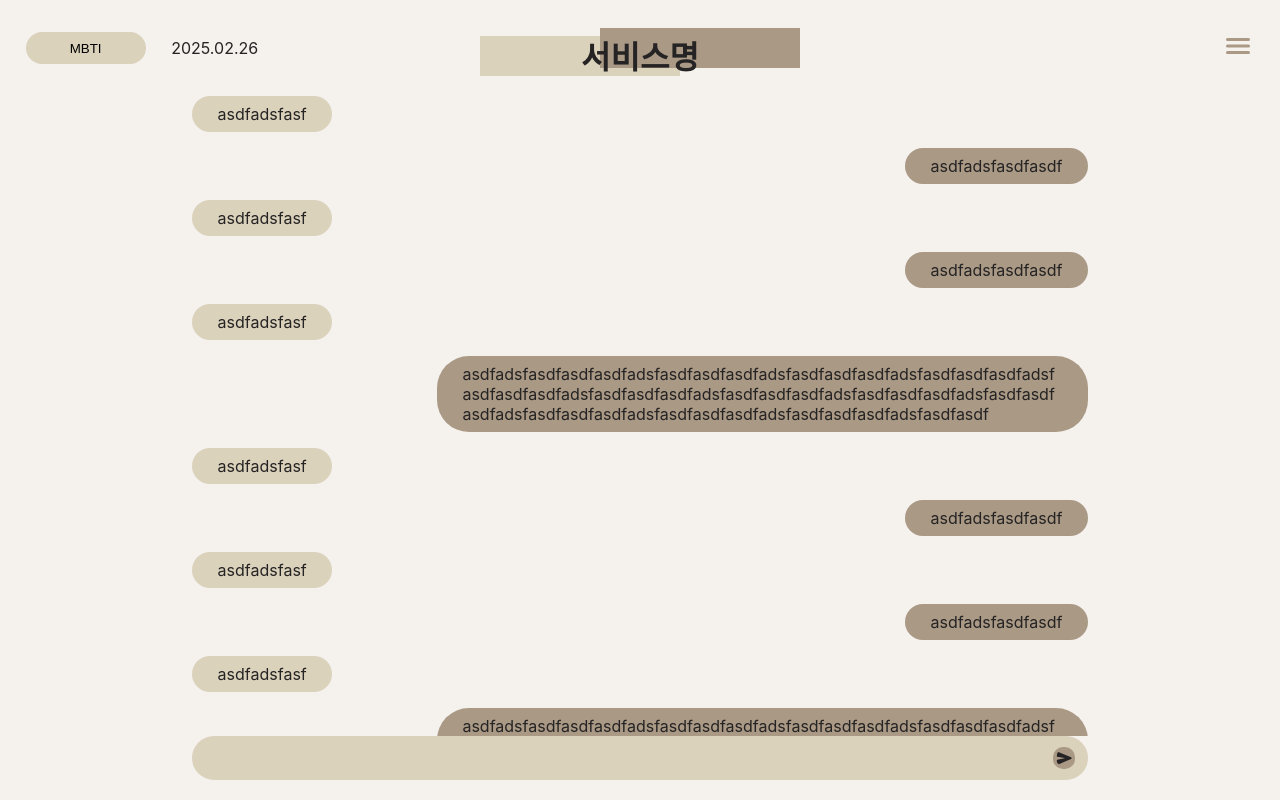
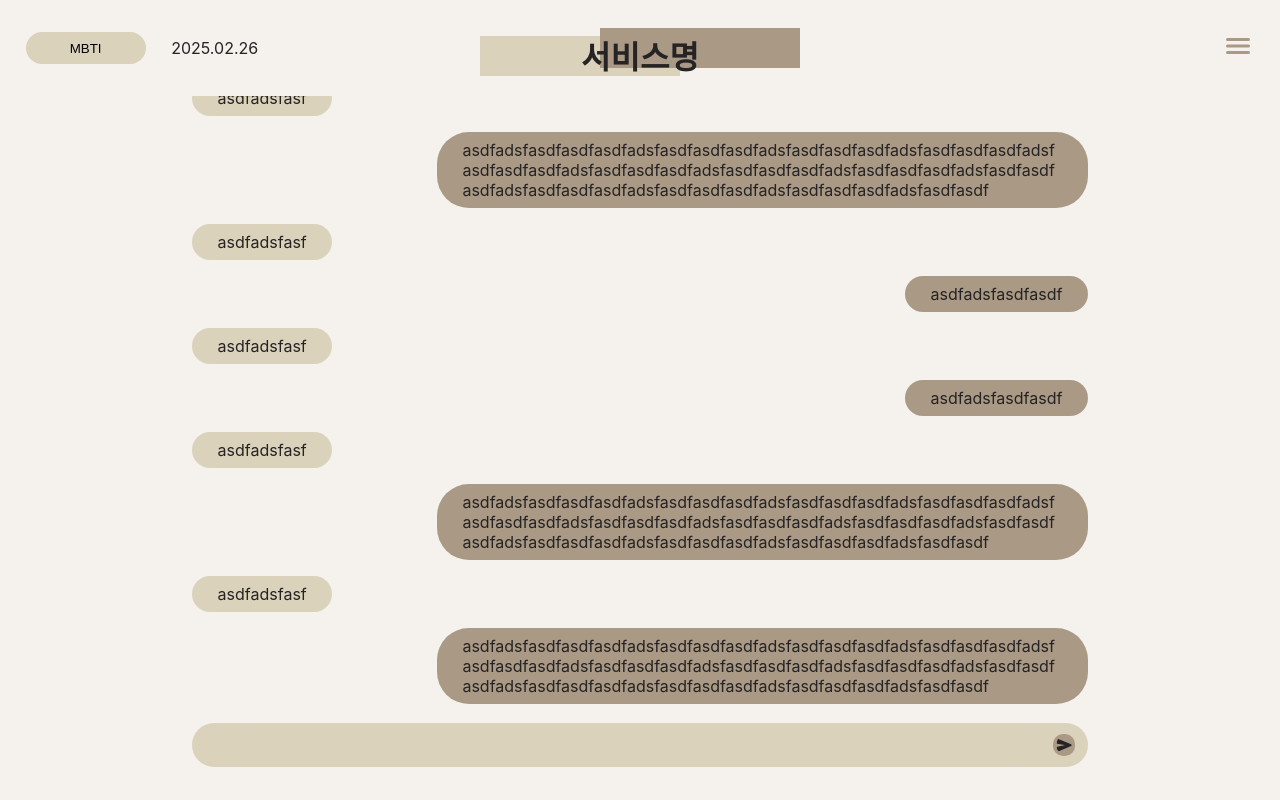
Before and after one commit to NiceDecision/frontend, a React (Create React App) app: page /chat in a window 1280 px wide. Built offline with nearby package versions, Linux system fonts and the light colour scheme.

Commit message:
[fix] 메뉴 화면, 채팅 화면 css 수정
- 화면 fade 효과
- 채팅 버블들 최하단으로 새로고침되게 수정

```diff
--- a/src/components/menuScreen/MenuScreen.jsx
+++ b/src/components/menuScreen/MenuScreen.jsx
@@ -15,7 +15,7 @@ function MenuScreen({ isOpen, closeMenuScreen }) {
         <S.Text
           onClick={() => {
             nav('/chat');
-            closeMenuScreen();
+            window.location.reload();
           }}
         >
           서비스명과 채팅하기
@@ -23,7 +23,7 @@ function MenuScreen({ isOpen, closeMenuScreen }) {
         <S.Text
           onClick={() => {
             nav('/challenge');
-            closeMenuScreen();
+            window.location.reload();
           }}
         >
           도전! 결정 장애 극복!
@@ -31,7 +31,7 @@ function MenuScreen({ isOpen, closeMenuScreen }) {
         <S.Text
           onClick={() => {
             nav('/rank');
-            closeMenuScreen();
+            window.location.reload();
           }}
         >
           나의 결정 장애 극복 랭킹은?
--- a/src/components/menuScreen/MenuScreenStyle.jsx
+++ b/src/components/menuScreen/MenuScreenStyle.jsx
@@ -1,7 +1,17 @@
-import styled from 'styled-components';
+import styled, { keyframes } from 'styled-components';
 import { MdOutlineCancel } from 'react-icons/md';
 
+const fadeIn = keyframes`
+from {
+  opacity: 0;
+}
+to {
+  opacity: 1;
+}
+`;
+
 export const Wrapper = styled.div`
+  animation: ${fadeIn} 0.4s ease-in;
   background-color: #dbd2bc80;
   display: flex;
   flex-direction: column;
--- a/src/pages/chat.jsx
+++ b/src/pages/chat.jsx
@@ -1,14 +1,20 @@
-import React from 'react';
+import React, { useEffect, useRef } from 'react';
 import * as S from './chatStyle';
 import Header from '../components/header/header';
-import { IoSend } from 'react-icons/io5';
 
 function Chat() {
+  const chatBodyRef = useRef(null);
+
+  useEffect(() => {
+    if (chatBodyRef.current) {
+      chatBodyRef.current.scrollTop = chatBodyRef.current.scrollHeight;
+    }
+  }, []); // 컴포넌트 마운트 시 실행 (새로고침 포함)
   return (
     <S.Wrapper>
       <Header />
       <S.Container>
-        <S.ChatBody>
+        <S.ChatBody ref={chatBodyRef}>
           <S.LeftChat>asdfadsfasf</S.LeftChat>
           <S.RightChat>asdfadsfasdfasdf</S.RightChat>
           <S.LeftChat>asdfadsfasf</S.LeftChat>
--- a/src/pages/chatStyle.jsx
+++ b/src/pages/chatStyle.jsx
@@ -1,7 +1,17 @@
-import styled from 'styled-components';
+import styled, { keyframes } from 'styled-components';
 import { IoSend } from 'react-icons/io5';
 
+const fadeIn = keyframes`
+from {
+  opacity: 0;
+}
+to {
+  opacity: 1;
+}
+`;
+
 export const Wrapper = styled.div`
+  animation: ${fadeIn} 0.4s ease-in-out;
   display: flex;
   flex-direction: column;
   width: 100vw;
@@ -17,8 +27,8 @@ export const ChatBody = styled.div`
   flex-direction: column;
   gap: 2vh;
   width: 100%;
-  max-height: 78vh;
-  padding-bottom: 2vh;
+  max-height: 76vh;
+  padding-bottom: 2.4vh;
   overflow: auto;
   &::-webkit-scrollbar {
     display: none;
```
